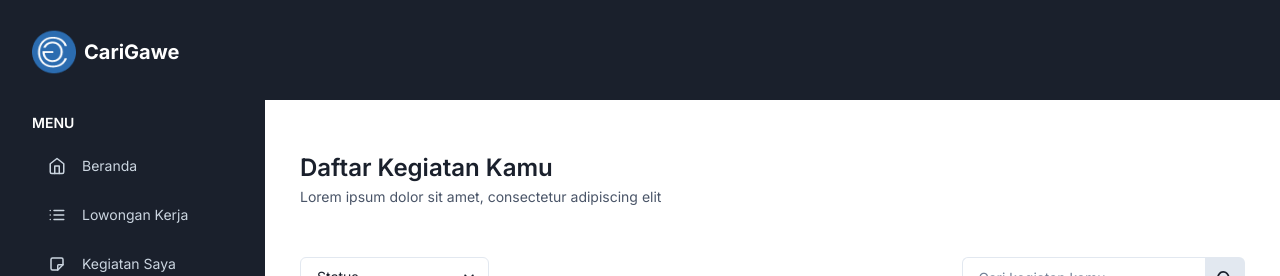
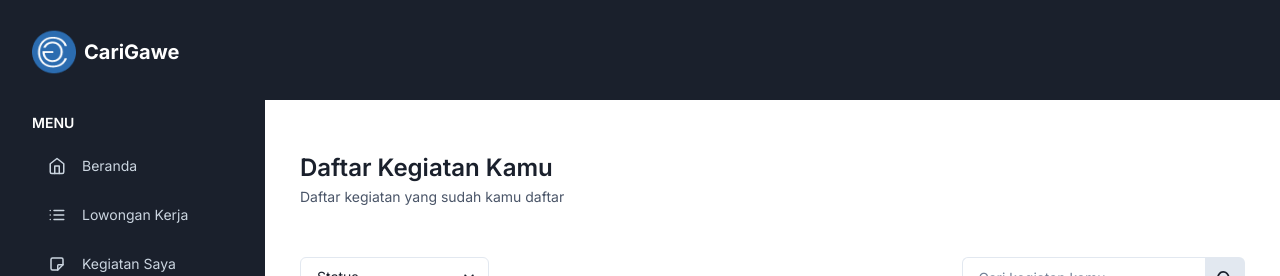
Before and after one commit to ryandirgaa/CariGawe-FE, a React (Create React App) app: page /kegiatan in a window 1280 px wide. Shown: the top 276 px of the page. Built offline with nearby package versions, Linux system fonts and the light colour scheme; no server answers; sample sign-in values are in the browser's storage.

Commit message:
added text

```diff
--- a/src/pages/kegiatan/list/index.js
+++ b/src/pages/kegiatan/list/index.js
@@ -120,7 +120,7 @@ const ListKegiatan = (props) => {
         <Container pl={{base: 70, md: 300}} pr={{base: 15, md: 35}} pt={50} pb={25} maxW={'100%'}>
             <Box>
                 <Text fontSize={24} fontWeight={'semibold'}>Daftar Kegiatan Kamu</Text>
-                <Text fontSize={14} fontWeight={'regular'} color={'gray.600'}>Lorem ipsum dolor sit amet, consectetur adipiscing elit</Text>
+                <Text fontSize={14} fontWeight={'regular'} color={'gray.600'}>Daftar kegiatan yang sudah kamu daftar</Text>
             </Box>
         </Container>
 
--- a/src/pages/lowongan/list/index.js
+++ b/src/pages/lowongan/list/index.js
@@ -174,7 +174,7 @@ const LowonganList = (props) => {
         <Container pl={{base: 70, md: 300}} pr={{base: 15, md: 35}} pt={50} pb={25} maxW={'100%'}>
             <Box>
                 <Text fontSize={24} fontWeight={'semibold'}>Daftar Lowongan Kerja</Text>
-                <Text fontSize={14} fontWeight={'regular'} color={'gray.600'}>Lorem ipsum dolor sit amet, consectetur adipiscing elit</Text>
+                <Text fontSize={14} fontWeight={'regular'} color={'gray.600'}>Daftar lowongan kerja yang bisa kamu ikuti</Text>
             </Box>
         </Container>
 
```
